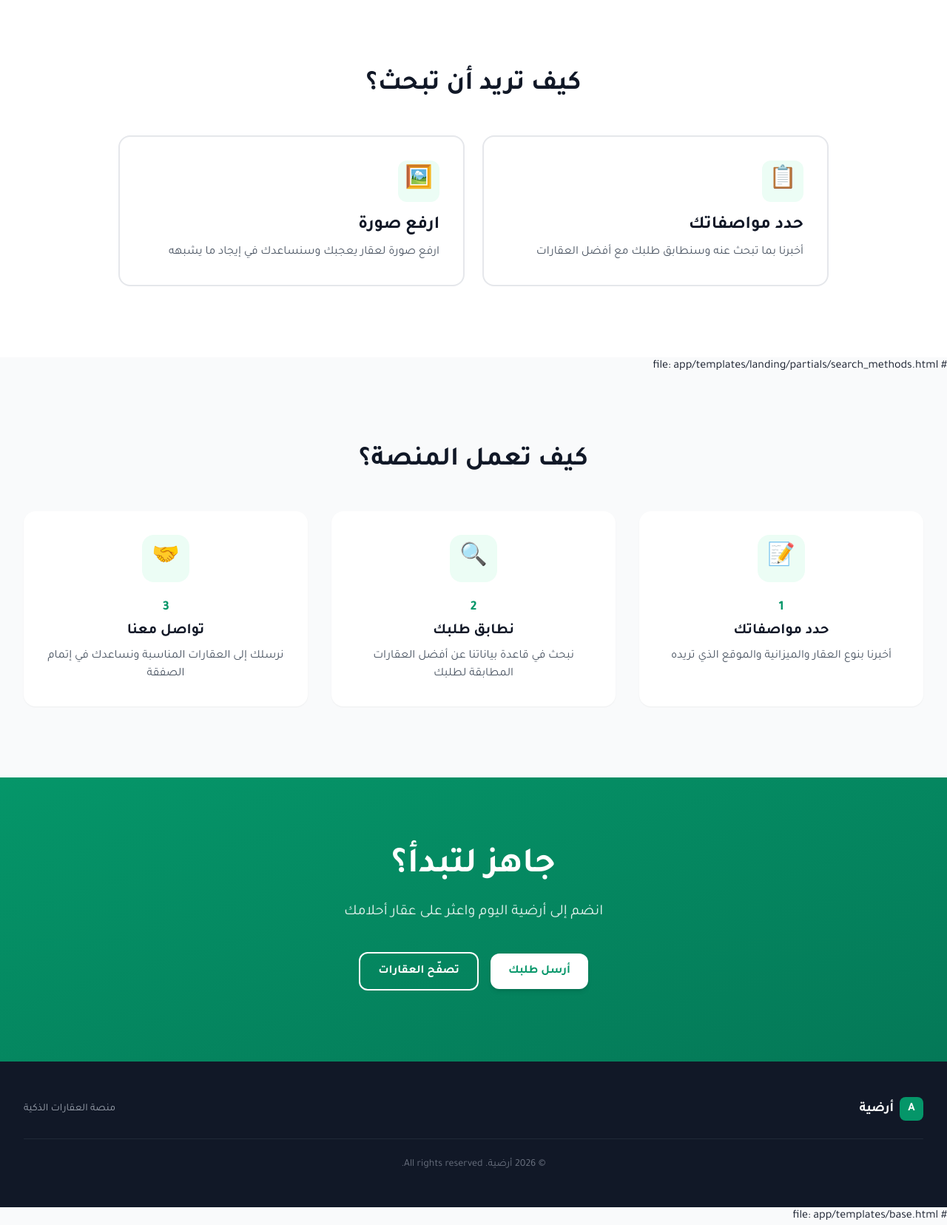
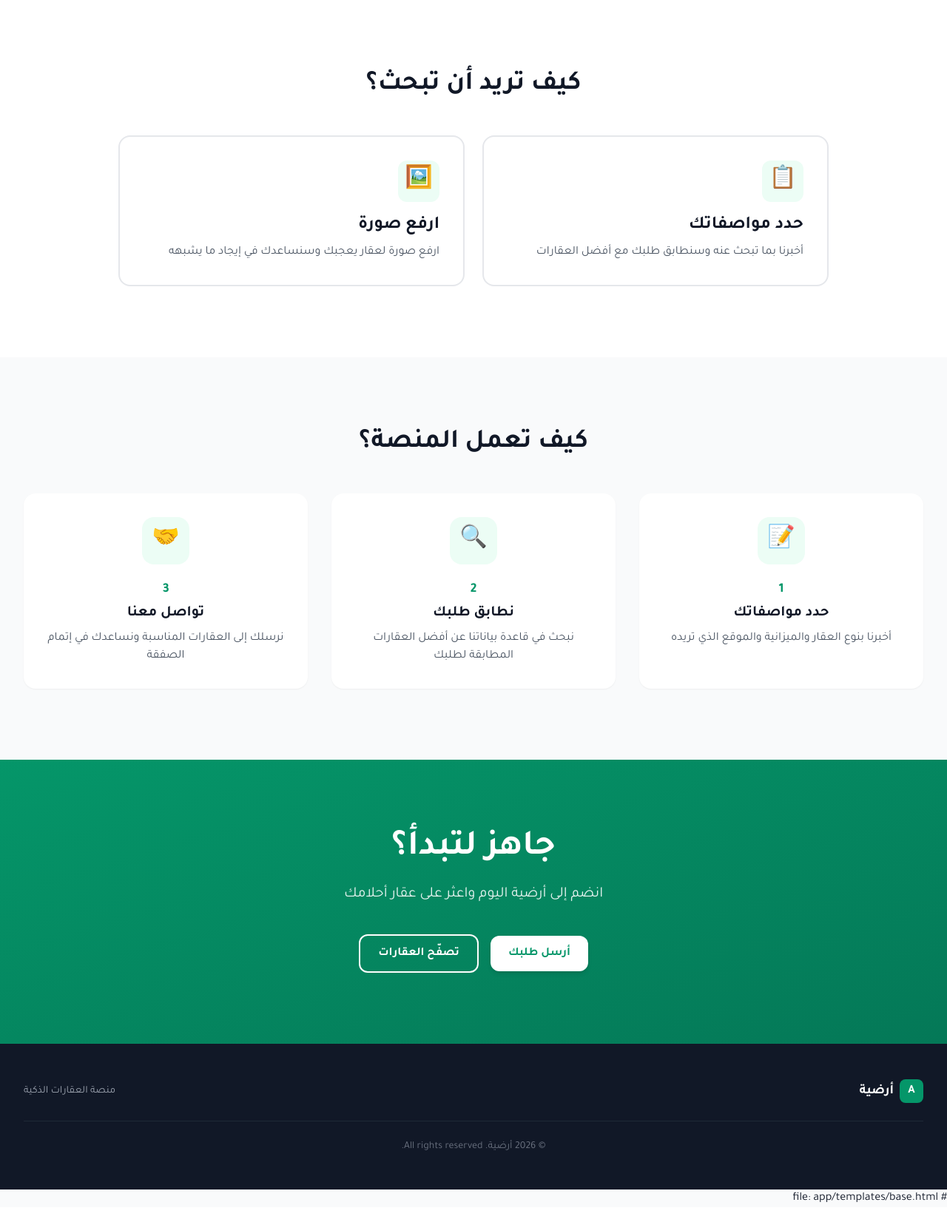
Before and after one commit to 6838gamal/Ardhiya-Real-Estate-Landing-Page, a FastAPI app: page /1 in a window 1280 px wide. Shown: the part 526-2182 px from the top of the page at 74% size. After the commit the page ends 2151 px from the top, so only its background shows below. Run offline with FastAPI, Linux system fonts and the light colour scheme; some libraries are stand-ins or nearby versions.

Commit message:
Remove unnecessary comment from search_methods.html

```diff
--- a/app/templates/landing/partials/search_methods.html
+++ b/app/templates/landing/partials/search_methods.html
@@ -18,5 +18,3 @@
     </div>
   </div>
 </section>
-
-# file: app/templates/landing/partials/search_methods.html
```
